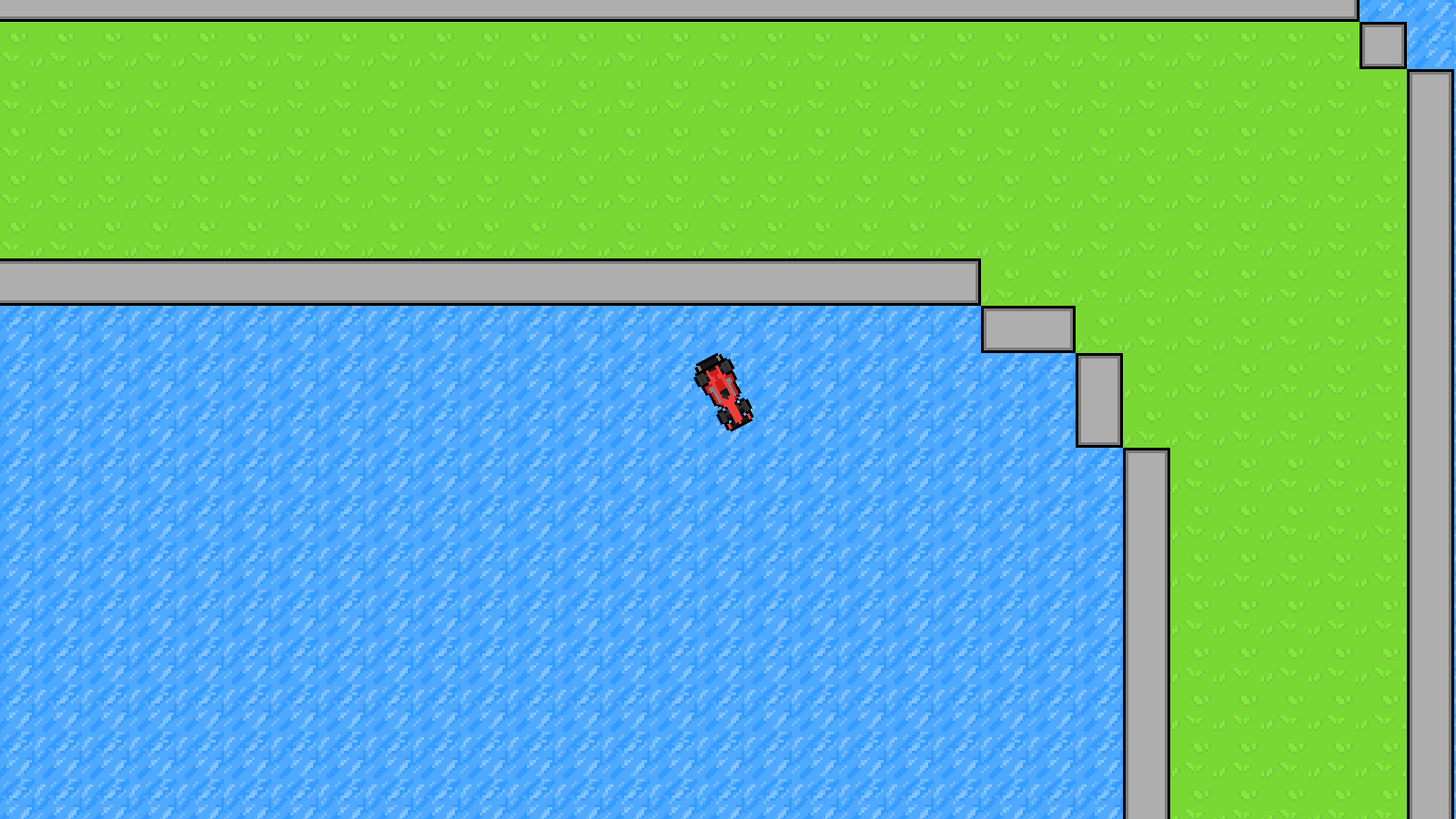
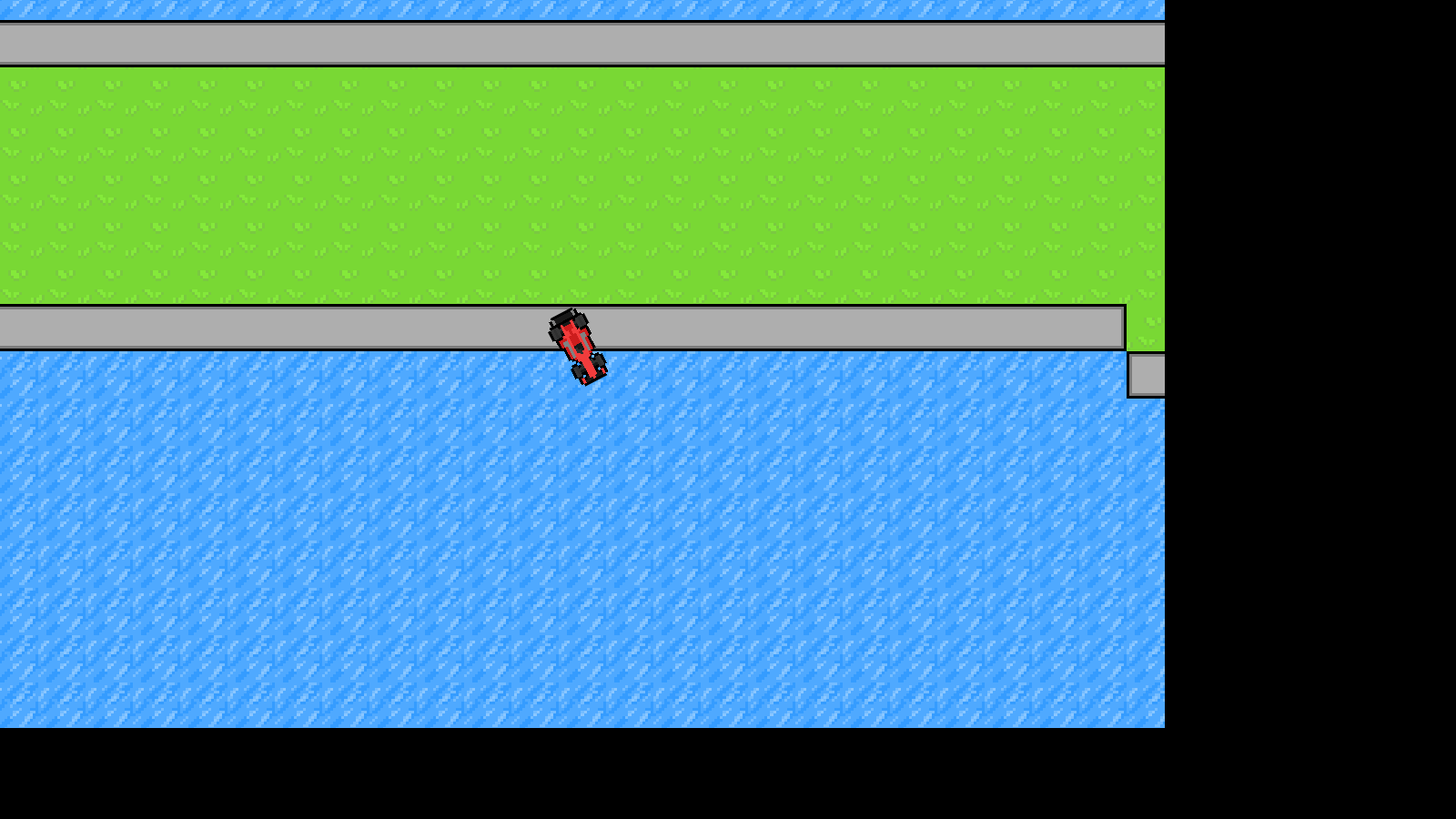
Before and after one commit to NachoFrenchFry/Ice-Drift, a plain HTML site: page index.html in a window 1280 px wide. Shown: the whole page at 91% size, 1600 px wide, since content can reach past the window. After the commit the page ends 800 px from the top, so only its background shows below. Drawn offline with Linux system fonts and the light colour scheme; animation ran at ten frames a second.

Commit message:
Update index.html

```diff
--- a/index.html
+++ b/index.html
@@ -5,9 +5,9 @@
 <style>body{margin:0;overflow:hidden;background:#000;}canvas{display:block;}</style>
 </head>
 <body>
-<canvas id="c" width="1600" height="900"></canvas>
+<canvas id="c"></canvas>
 <script>
-const SCREEN_WIDTH=1600,SCREEN_HEIGHT=900,SCREEN_WM=800,SCREEN_HM=450;
+let SCREEN_WIDTH=window.innerWidth,SCREEN_HEIGHT=window.innerHeight,SCREEN_WM=SCREEN_WIDTH/2,SCREEN_HM=SCREEN_HEIGHT/2;
 const TILE_GRID_WIDTH=100,TILE_GRID_HEIGHT=100,TILE_SIZE=52;
 const CAR_WIDTH=45,CAR_HEIGHT=84;
 const ACCELERATION=0.4,FRICTION=0.98;
@@ -289,6 +289,12 @@ class Car {
 
 class Background {
     constructor(){
+        this.initCarX=SCREEN_WM-Math.floor(CAR_WIDTH/2)+2200;
+        this.initCarY=SCREEN_HM-Math.floor(CAR_HEIGHT/2)+3000;
+        this.bw=0; this.bh=0; this.rects=[];
+        this.rebuild();
+    }
+    rebuild(){
         this.bw=Math.ceil(SCREEN_WIDTH/TILE_SIZE)+1;
         this.bh=Math.ceil(SCREEN_HEIGHT/TILE_SIZE)+1;
         this.rects=[];
@@ -297,8 +303,6 @@ class Background {
             for(let j=0;j<this.bw;j++)
                 this.rects[i][j]={x:j*TILE_SIZE,y:i*TILE_SIZE,w:TILE_SIZE,h:TILE_SIZE};
         }
-        this.initCarX=SCREEN_WM-Math.floor(CAR_WIDTH/2)+2200;
-        this.initCarY=SCREEN_HM-Math.floor(CAR_HEIGHT/2)+3000;
     }
     update(px,py){
         const offX=((Math.trunc(px-this.initCarX)%TILE_SIZE)+TILE_SIZE)%TILE_SIZE;
@@ -321,7 +325,14 @@ class Background {
 // --- Init ---
 const canvas=document.getElementById('c');
 const ctx=canvas.getContext('2d');
-ctx.imageSmoothingEnabled=false;
+
+function resizeCanvas(){
+    SCREEN_WIDTH=window.innerWidth; SCREEN_HEIGHT=window.innerHeight;
+    SCREEN_WM=SCREEN_WIDTH/2; SCREEN_HM=SCREEN_HEIGHT/2;
+    canvas.width=SCREEN_WIDTH; canvas.height=SCREEN_HEIGHT;
+    ctx.imageSmoothingEnabled=false;
+}
+resizeCanvas();
 
 let showHitboxes=false;
 let mouseX=SCREEN_WM, mouseY=SCREEN_HM;
@@ -331,7 +342,6 @@ document.addEventListener('keyup',  e=>{if(e.key==='Shift') showHitboxes=false;}
 
 function loadImg(src){return new Promise((res,rej)=>{const i=new Image();i.onload=()=>res(i);i.onerror=()=>rej(new Error('Cannot load: '+src));i.src=src;});}
 
-// Show loading message immediately so a black screen means JS isn't running at all
 ctx.fillStyle='#222'; ctx.fillRect(0,0,SCREEN_WIDTH,SCREEN_HEIGHT);
 ctx.fillStyle='#fff'; ctx.font='32px monospace'; ctx.fillText('Loading textures...',60,SCREEN_HM);
 
@@ -366,6 +376,15 @@ Promise.all([loadImg('textures/tiles.png'),loadImg('textures/car.png')]).then(([
     const player=new Car();
     const bg=new Background();
 
+    window.addEventListener('resize',()=>{
+        resizeCanvas();
+        bg.rebuild();
+        player.visual.x=SCREEN_WM-Math.floor(CAR_WIDTH/2);
+        player.visual.y=SCREEN_HM-Math.floor(CAR_HEIGHT/2);
+        player.hitbox.x=SCREEN_WM-Math.floor(CAR_WIDTH/2);
+        player.hitbox.y=SCREEN_HM-Math.floor(CAR_HEIGHT/2);
+    });
+
     function loop(){
         player.update(mouseX,mouseY,tiles);
         for(let i=0;i<TILE_GRID_HEIGHT;i++)
```
